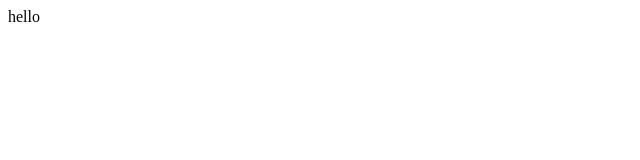
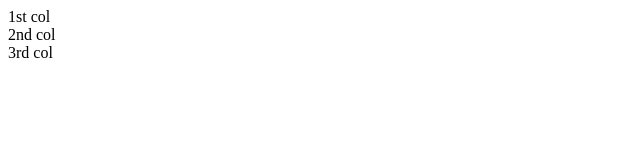
Before and after one commit to chelseacsleung/chelseacsleung.github.io, a plain HTML site: page index.html in a window 1280 px wide. Shown: the whole page, without its empty margins (0-640 px from the left). Drawn offline with Linux system fonts and the light colour scheme.

Commit message:
test col-md

```diff
--- a/index.html
+++ b/index.html
@@ -1,6 +1,14 @@
 <!DOCTYPE html>
 <html>
 <body>
-hello
+<div class="col-md-4">
+	1st col
+</div>
+<div class="col-md-4">
+	2nd col
+</div>
+<div class="col-md-4">
+	3rd col
+</div>
 </body>
 </html>
```
